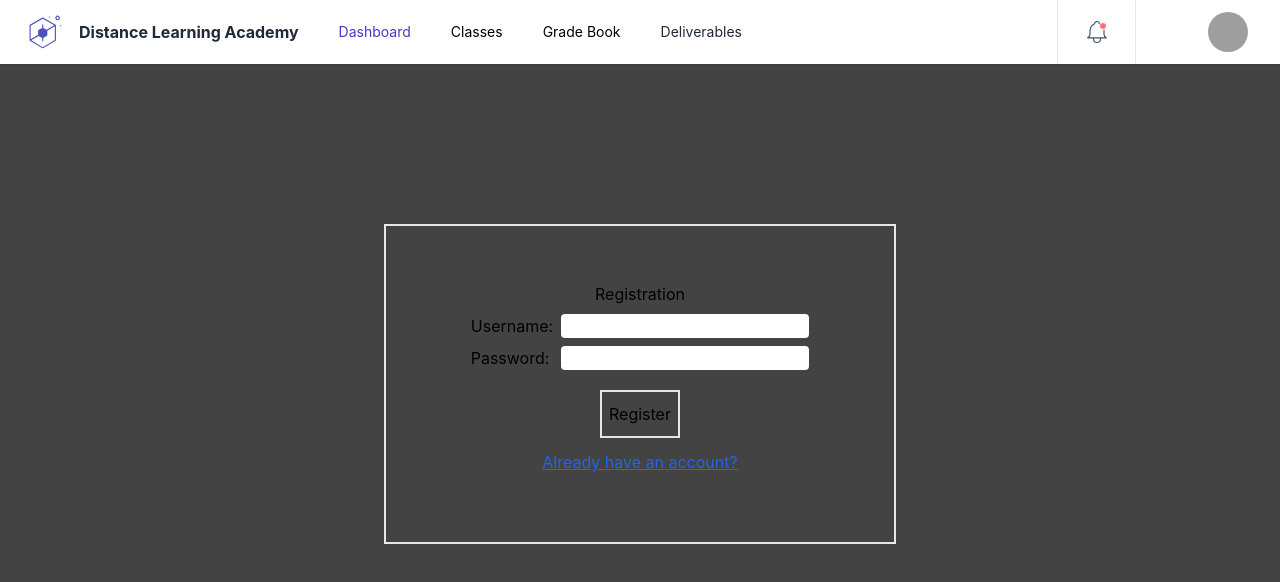
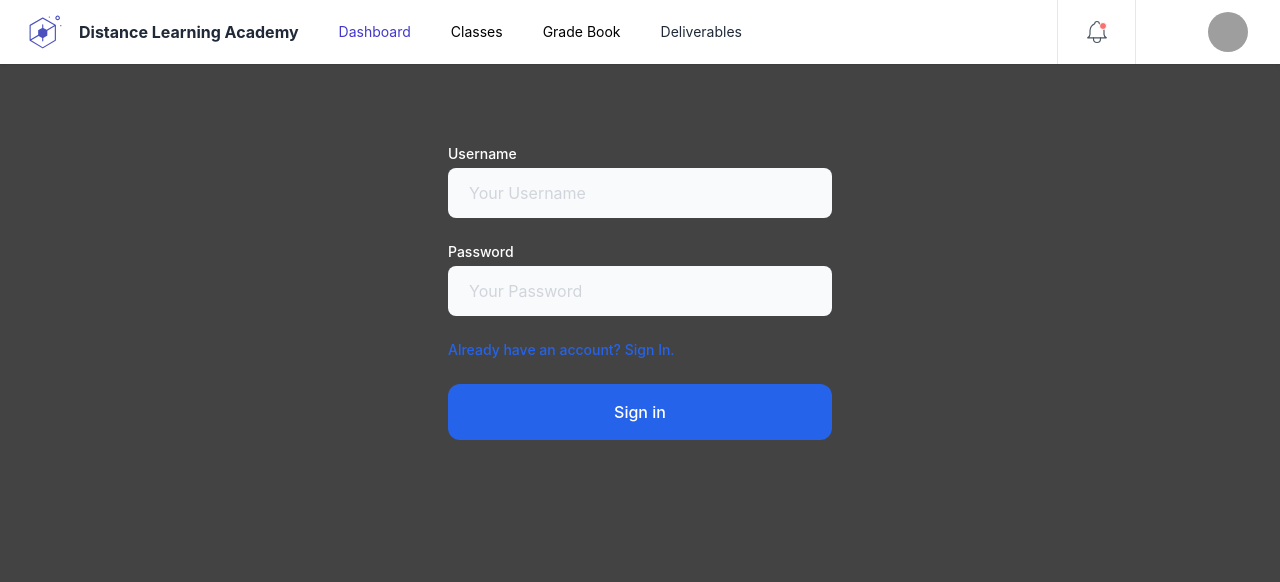
Before and after one commit to sbuckhanan/distance-learning-academy, a React (Create React App) app: page /#/register in a window 1280 px wide. Shown: the top 582 px of the page. Built offline with nearby package versions, Linux system fonts and the light colour scheme; no server answers; grey boxes are pictures that could not be loaded.

Commit message:
update react router and fix login and register

```diff
--- a/package.json
+++ b/package.json
@@ -29,7 +29,7 @@
 		"react": "^18.2.0",
 		"react-dom": "^18.2.0",
 		"react-redux": "^8.0.5",
-		"react-router-dom": "^5.3.4",
+		"react-router-dom": "^6.4.4",
 		"react-scripts": "5.0.1",
 		"redux": "^4.1.2",
 		"redux-logger": "^3.0.6",
--- a/src/components/App/App.tsx
+++ b/src/components/App/App.tsx
@@ -1,6 +1,6 @@
 import './App.css';
 import { useEffect } from 'react';
-import { HashRouter as Router, Route, Redirect } from 'react-router-dom';
+import { HashRouter as Router, Route, Navigate, Routes } from 'react-router-dom';
 import { useDispatch, useSelector } from 'react-redux';
 import LoginPage from '../LoginPage/LoginPage';
 import { UserState } from '../../types/types';
@@ -15,27 +15,16 @@ function App() {
 
 	useEffect(() => {
 		dispatch({ type: 'FETCH_USER' });
-	}, [dispatch]);
+	}, [user]);
 
 	return (
 		<Router>
 			<NavBar />
-			<Route exact path='/'>
-				{user.id ? (
-					// If the user is already logged in,
-					// redirect to the /user page
-					<Redirect to='/dashboard' />
-				) : (
-					// Otherwise, show the login page
-					<LoginPage />
-				)}
-			</Route>
-			<Route exact path='/dashboard'>
-				<Dashboard />
-			</Route>
-			<Route exact path='/register'>
-				<RegisterForm />
-			</Route>
+			<Routes>
+				<Route path='/' element={user.id ? <Dashboard /> : <Navigate replace to={'/login'} />} />
+				<Route path='/login' element={<LoginPage />} />
+				<Route path='/register' element={<RegisterForm />} />
+			</Routes>
 		</Router>
 	);
 }
--- a/src/components/LoginPage/LoginPage.tsx
+++ b/src/components/LoginPage/LoginPage.tsx
@@ -1,6 +1,6 @@
 import React, { useState } from 'react';
 import { useDispatch, useSelector } from 'react-redux';
-import { useHistory } from 'react-router-dom';
+import { useNavigate } from 'react-router-dom';
 import { ErrorsState } from '../../types/types';
 
 function LoginPage() {
@@ -8,7 +8,7 @@ function LoginPage() {
 	const [password, setPassword] = useState('');
 	const errors = useSelector((store: ErrorsState) => store.errors);
 	const dispatch = useDispatch();
-	const history = useHistory();
+	const navigate = useNavigate();
 
 	const login = (event: React.FormEvent<HTMLFormElement>) => {
 		event.preventDefault();
@@ -28,8 +28,8 @@ function LoginPage() {
 
 	return (
 		<section>
-			<div className='flex min- overflow-hidden'>
-				<div className='flex flex-col justify-center flex-1 px-4 py-12 sm:px-6 lg:flex-none lg:px-20 xl:px-24'>
+			<div className='flex justify-center items-center min- overflow-hidden'>
+				<div className='flex flex-col justify-center items-center flex-1 px-4 py-12 sm:px-6 lg:flex-none lg:px-20 xl:px-24'>
 					<div className='w-full max-w-xl mx-auto lg:w-96'>
 						<div className='mt-8'>
 							<div className='mt-6'>
@@ -40,16 +40,14 @@ function LoginPage() {
 										</h3>
 									)}
 									<div>
-										<label htmlFor='email' className='block text-sm font-medium text-neutral-600'>
+										<label htmlFor='username' className='block text-sm font-medium text-white'>
 											{' '}
 											Username{' '}
 										</label>
 										<div className='mt-1'>
 											<input
-												id='email'
-												name='email'
-												type='email'
-												auto-complete='email'
+												name='username'
+												type='text'
 												required
 												placeholder='Your Username'
 												onChange={(event) => setUsername(event.target.value)}
@@ -60,9 +58,7 @@ function LoginPage() {
 									</div>
 
 									<div className='space-y-1'>
-										<label
-											htmlFor='password'
-											className='block text-sm font-medium text-neutral-600'>
+										<label htmlFor='password' className='block text-sm font-medium text-white'>
 											{' '}
 											Password{' '}
 										</label>
@@ -84,7 +80,7 @@ function LoginPage() {
 									<div className='flex items-center justify-between'>
 										<div className='text-sm'>
 											<a
-												onClick={() => history.push('/register')}
+												onClick={() => navigate('/register')}
 												href='#'
 												className='font-medium text-blue-600 hover:text-blue-500'>
 												{' '}
@@ -105,61 +101,8 @@ function LoginPage() {
 						</div>
 					</div>
 				</div>
-				<div className='relative flex-1 hidden w-0 overflow-hidden lg:block'>
-					<img
-						className='absolute inset-0 object-cover w-full h-full'
-						src='/assets/images/placeholders/rectangleWide.png'
-						alt=''
-					/>
-				</div>
 			</div>
 		</section>
-		// <div classNameName='border-2 w-2/5 h-80 mt-40 m-auto'>
-		// 	<form classNameName='text-center items-center justify-center mt-14' onSubmit={login}>
-		// 		<h1>Welcome back!</h1>
-		// 		{errors.loginMessage && (
-		// 			<h3 classNameName='alert' role='alert'>
-		// 				{errors.loginMessage}
-		// 			</h3>
-		// 		)}
-		// 		<div>
-		// 			<label htmlFor='username'>
-		// 				Username:
-		// 				<input
-		// 					classNameName='mt-2 ml-2 rounded'
-		// 					type='text'
-		// 					name='username'
-		// 					required
-		// 					value={username}
-		// 					onChange={(event) => setUsername(event.target.value)}
-		// 				/>
-		// 			</label>
-		// 		</div>
-		// 		<div>
-		// 			<label htmlFor='password'>
-		// 				Password:
-		// 				<input
-		// 					classNameName='mt-2 ml-3 rounded'
-		// 					type='password'
-		// 					name='password'
-		// 					required
-		// 					value={password}
-		// 					onChange={(event) => setPassword(event.target.value)}
-		// 				/>
-		// 			</label>
-		// 		</div>
-		// 		<div>
-		// 			<button classNameName='border-2 w-16 h-12 mt-5' type='submit' name='submit' value='Log In'>
-		// 				Log In
-		// 			</button>
-		// 		</div>
-		// 	</form>
-		// 	<h2
-		// 		onClick={() => history.push('/register')}
-		// 		classNameName='text-center mt-3 text-blue-600 underline cursor-pointer'>
-		// 		Register htmlFor an account
-		// 	</h2>
-		// </div>
 	);
 }
 
--- a/src/components/RegisterForm/RegisterForm.tsx
+++ b/src/components/RegisterForm/RegisterForm.tsx
@@ -1,14 +1,14 @@
 import React, { useState } from 'react';
 import { useDispatch, useSelector } from 'react-redux';
 import { ErrorsState } from '../../types/types';
-import { useHistory } from 'react-router-dom';
+import { useNavigate } from 'react-router-dom';
 
 function RegisterForm() {
 	const [username, setUsername] = useState('');
 	const [password, setPassword] = useState('');
 	const errors = useSelector((store: ErrorsState) => store.errors);
 	const dispatch = useDispatch();
-	const history = useHistory();
+	const navigate = useNavigate();
 
 	const registerUser = (event: React.FormEvent<HTMLFormElement>) => {
 		event.preventDefault();
@@ -23,52 +23,128 @@ function RegisterForm() {
 	};
 
 	return (
-		<div className='border-2 w-2/5 h-80 mt-40 m-auto'>
-			<form className='text-center items-center justify-center mt-14' onSubmit={registerUser}>
-				<h1>Registration</h1>
+		<section>
+			<div className='flex justify-center items-center min- overflow-hidden'>
+				<div className='flex flex-col justify-center items-center flex-1 px-4 py-12 sm:px-6 lg:flex-none lg:px-20 xl:px-24'>
+					<div className='w-full max-w-xl mx-auto lg:w-96'>
+						<div className='mt-8'>
+							<div className='mt-6'>
+								<form className='space-y-6' onSubmit={registerUser}>
 									{errors.loginMessage && (
 										<h3 className='alert' role='alert'>
 											{errors.loginMessage}
 										</h3>
 									)}
 									<div>
-					<label htmlFor='username'>
-						Username:
+										<label htmlFor='username' className='block text-sm font-medium text-white'>
+											{' '}
+											Username{' '}
+										</label>
+										<div className='mt-1'>
 											<input
-							className='mt-2 ml-2 rounded'
+												name='username'
 												type='text'
-							name='username'
 												required
+												placeholder='Your Username'
+												onChange={(event) => setUsername(event.target.value)}
 												value={username}
-							onChange={(event) => setUsername(event.target.value)}
+												className='block w-full px-5 py-3 text-base placeholder-gray-300 transition duration-500 ease-in-out border border-transparent rounded-lg text-neutral-600 bg-gray-50 focus:outline-none focus:border-transparent focus:ring-2 focus:ring-white focus:ring-offset-2 focus:ring-offset-gray-300'
 											/>
+										</div>
+									</div>
+
+									<div className='space-y-1'>
+										<label htmlFor='password' className='block text-sm font-medium text-white'>
+											{' '}
+											Password{' '}
 										</label>
-				</div>
-				<div>
-					<label htmlFor='password'>
-						Password:
+										<div className='mt-1'>
 											<input
-							className='mt-2 ml-3 rounded'
+												id='password'
+												name='password'
 												type='password'
-							name='password'
+												auto-complete='current-password'
 												required
+												placeholder='Your Password'
+												className='block w-full px-5 py-3 text-base placeholder-gray-300 transition duration-500 ease-in-out border border-transparent rounded-lg text-neutral-600 bg-gray-50 focus:outline-none focus:border-transparent focus:ring-2 focus:ring-white focus:ring-offset-2 focus:ring-offset-gray-300'
 												value={password}
 												onChange={(event) => setPassword(event.target.value)}
 											/>
-					</label>
 										</div>
+									</div>
+
+									<div className='flex items-center justify-between'>
+										<div className='text-sm'>
+											<a
+												onClick={() => navigate('/login')}
+												href='#'
+												className='font-medium text-blue-600 hover:text-blue-500'>
+												{' '}
+												Already have an account? Sign In.{' '}
+											</a>
+										</div>
+									</div>
+
 									<div>
-					<button className='border-2 w-20 h-12 mt-5' type='submit' name='submit' value='Log In'>
-						Register
+										<button
+											type='submit'
+											className='flex items-center justify-center w-full px-10 py-4 text-base font-medium text-center text-white transition duration-500 ease-in-out bg-blue-600 rounded-xl hover:bg-blue-700 focus:outline-none focus:ring-2 focus:ring-offset-2 focus:ring-blue-500'>
+											Sign in
 										</button>
 									</div>
 								</form>
-			<h2
-				onClick={() => history.push('/')}
-				className='text-center mt-3 text-blue-600 underline cursor-pointer'>
-				Already have an account?
-			</h2>
 							</div>
+						</div>
+					</div>
+				</div>
+			</div>
+		</section>
+		// <div className='border-2 w-2/5 h-80 mt-40 m-auto'>
+		// 	<form className='text-center items-center justify-center mt-14' onSubmit={registerUser}>
+		// 		<h1>Registration</h1>
+		// 		{errors.loginMessage && (
+		// 			<h3 className='alert' role='alert'>
+		// 				{errors.loginMessage}
+		// 			</h3>
+		// 		)}
+		// 		<div>
+		// 			<label htmlFor='username'>
+		// 				Username:
+		// 				<input
+		// 					className='mt-2 ml-2 rounded'
+		// 					type='text'
+		// 					name='username'
+		// 					required
+		// 					value={username}
+		// 					onChange={(event) => setUsername(event.target.value)}
+		// 				/>
+		// 			</label>
+		// 		</div>
+		// 		<div>
+		// 			<label htmlFor='password'>
+		// 				Password:
+		// 				<input
+		// 					className='mt-2 ml-3 rounded'
+		// 					type='password'
+		// 					name='password'
+		// 					required
+		// 					value={password}
+		// 					onChange={(event) => setPassword(event.target.value)}
+		// 				/>
+		// 			</label>
+		// 		</div>
+		// 		<div>
+		// 			<button className='border-2 w-20 h-12 mt-5' type='submit' name='submit' value='Log In'>
+		// 				Register
+		// 			</button>
+		// 		</div>
+		// 	</form>
+		// 	<h2
+		// 		onClick={() => history.push('/')}
+		// 		className='text-center mt-3 text-blue-600 underline cursor-pointer'>
+		// 		Already have an account?
+		// 	</h2>
+		// </div>
 	);
 }
 
```
Also changed, not shown: 1 other file (tests, documents, lock files or other folders). Lines whose indentation alone changed are shown as unchanged.
